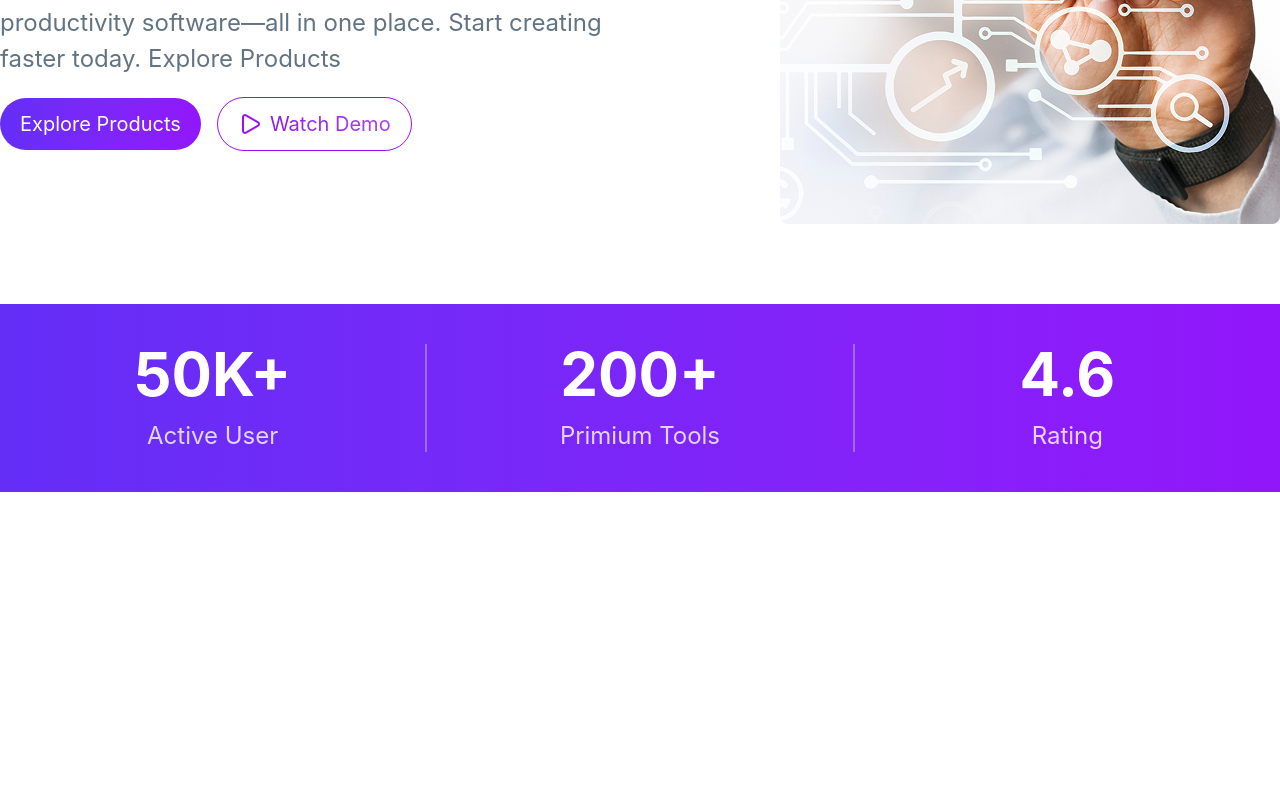
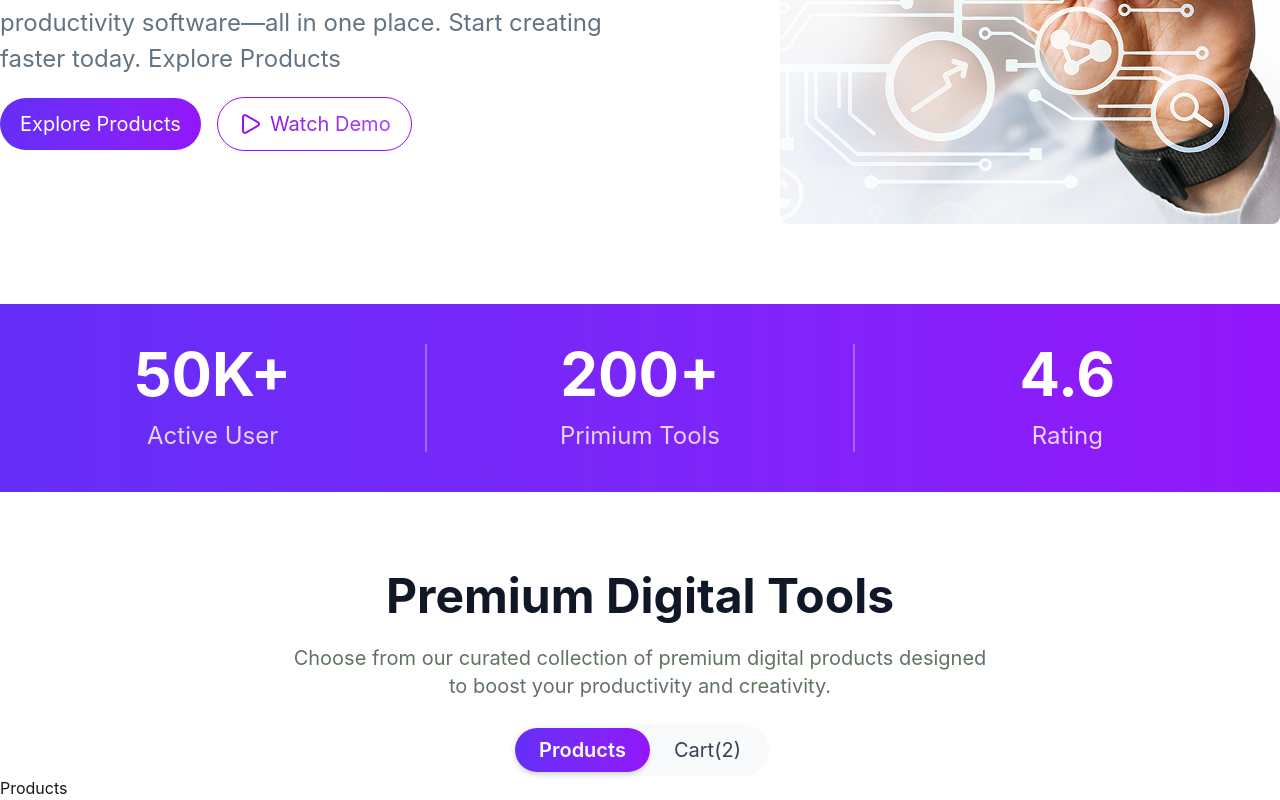
Before and after one commit to karimul-New-172/digitools-platform, a React (Vite) app: page / in a window 1280 px wide. Shown: the part 538-1338 px from the top of the page. Before the commit the page ends 1030 px from the top, so only its background shows below. Built offline with nearby package versions, Linux system fonts and the light colour scheme.

Commit message:
Dynamic style added for btn toggling

```diff
--- a/src/App.jsx
+++ b/src/App.jsx
@@ -1,15 +1,35 @@
+import { useState } from 'react'
 import './App.css'
 import Banner from './components/Banner/Banner'
 import Navbar from './components/Navbar/Navbar'
 import Stats from './components/Stats/Stats'
+import Products from './components/Products/Products'
+import Cart from './components/Cart/Cart'
 
 function App() {
+  const [toggle, setToggle] = useState(true);
 
   return (
     <>
       <Navbar></Navbar>
       <Banner></Banner>
       <Stats></Stats>
+      {/* primium and cards section */}
+      <section className='mt-20'>
+        <div className='container mx-auto text-center space-y-6'>
+          <h2 className='text-5xl font-bold text-[#101727]'>Premium Digital Tools</h2>
+          <p className='text-xl text-[#627362]'>Choose from our curated collection of premium digital products designed <br /> to boost your productivity and creativity.</p>
+          <div className="btns bg-gray-50 p-1 rounded-full flex w-max mx-auto">
+            <button onClick={()=> setToggle(true)} className={`px-6 py-2 rounded-full ${toggle ? 'bg-linear-to-r from-[#642ef7] to-[#9216fa] text-white font-semibold shadow-md' : ''}   text-xl text-gray-700`}>Products</button>
+            <button onClick={()=> setToggle(false)} className={`px-6 py-2 rounded-full ${toggle === false ? 'bg-linear-to-r from-[#642ef7] to-[#9216fa] text-white font-semibold shadow-md' : ''}   text-xl text-gray-700`}>Cart<span>(2)</span></button>
+          </div>
+        </div>
+
+        {/* Cards section */}
+        {
+          toggle ? <Products></Products> : <Cart></Cart>
+        }
+      </section>
     </>
   )
 }
--- /dev/null
+++ b/src/components/Cart/Cart.jsx
@@ -0,0 +1,11 @@
+import React from 'react';
+
+const Cart = () => {
+    return (
+        <div>
+            <h1>Cart</h1>
+        </div>
+    );
+};
+
+export default Cart;
--- /dev/null
+++ b/src/components/Product/Product.jsx
@@ -0,0 +1,11 @@
+import React from 'react';
+
+const Product = () => {
+    return (
+        <div>
+            <h1>Product</h1>
+        </div>
+    );
+};
+
+export default Product;
--- /dev/null
+++ b/src/components/Products/Products.jsx
@@ -0,0 +1,11 @@
+import React from 'react';
+
+const Products = () => {
+    return (
+        <div>
+            <h1>Products</h1>
+        </div>
+    );
+};
+
+export default Products;
```
